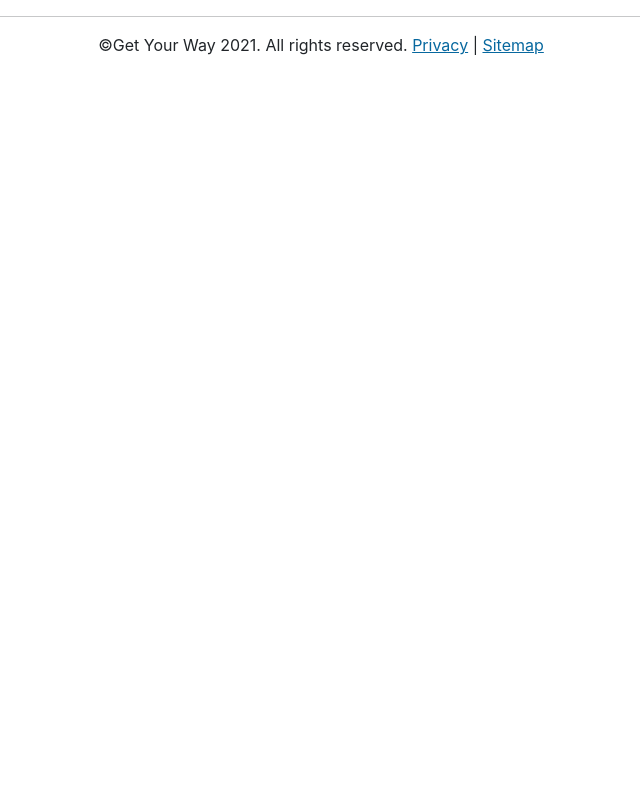
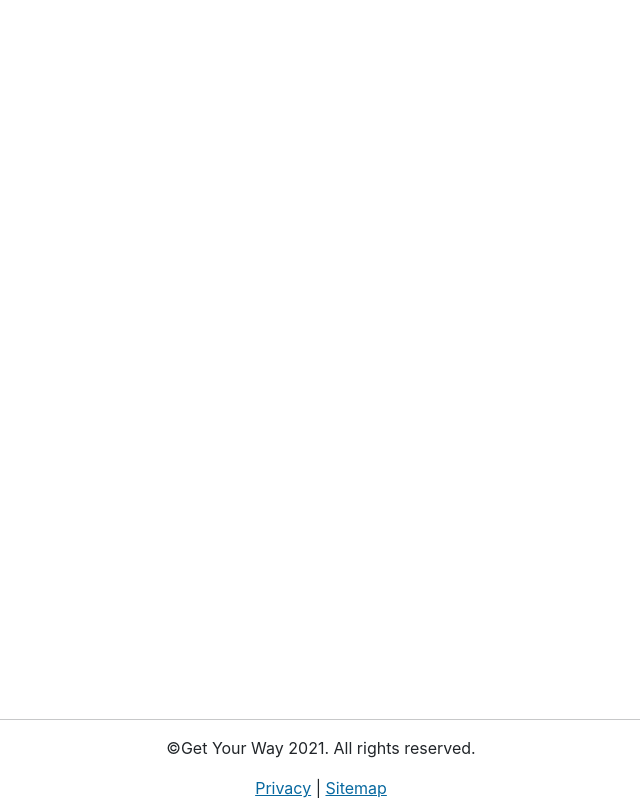
Before and after one commit to CameronSabuda/cool-and-groovy-website, a React (Create React App) app in the folder get-your-way-frontend/: page / in a window 1280 px wide. Shown: the whole page, without its empty margins (319-959 px from the left). Built offline with nearby package versions, Linux system fonts and the light colour scheme; no server answers.

Commit message:
put contents into 2 columns, but had layout issue

```diff
--- a/get-your-way-frontend/src/components/Footer/Footer.jsx
+++ b/get-your-way-frontend/src/components/Footer/Footer.jsx
@@ -3,18 +3,20 @@ import { Container, Row, Col } from "react-bootstrap";
 
 const Footer = () => {
   return (
-    <div className="footer">
+    <div className="footer fixed-bottom">
       <Container>
         <hr />
         <Row>
           <Col>
             <p>
               &copy;Get Your Way {new Date().getFullYear()}. All rights
-              reserved. <a href="#privacy-page">Privacy</a> |{" "}
-              <a href="#site-map">Sitemap</a>
+              reserved.
             </p>
           </Col>
-          <Col></Col>
+          <Col>
+            <a href="#privacy-page">Privacy</a> |{" "}
+            <a href="#site-map">Sitemap</a>
+          </Col>
         </Row>
       </Container>
     </div>
```
